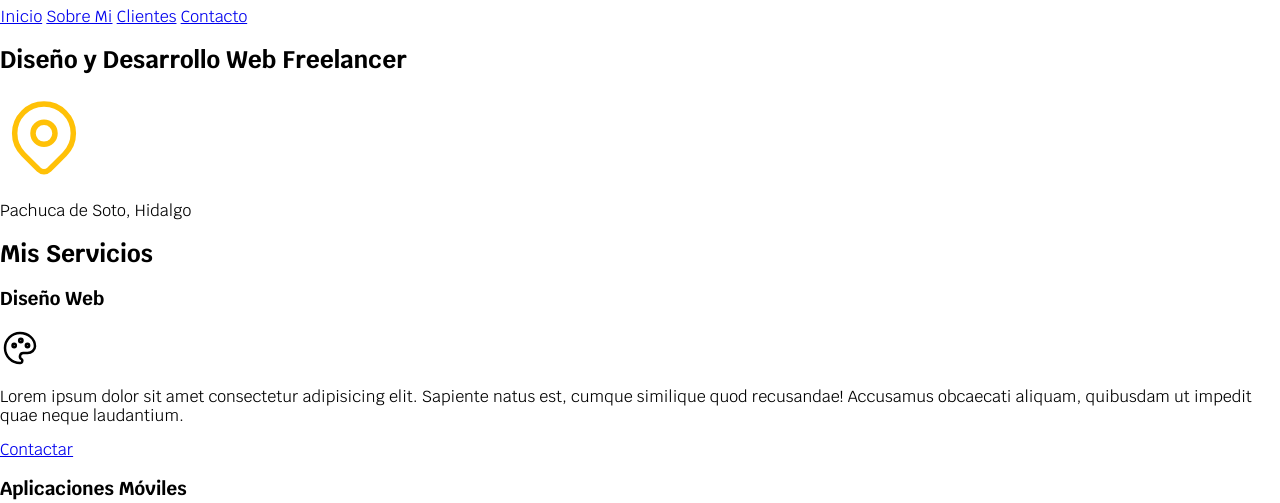
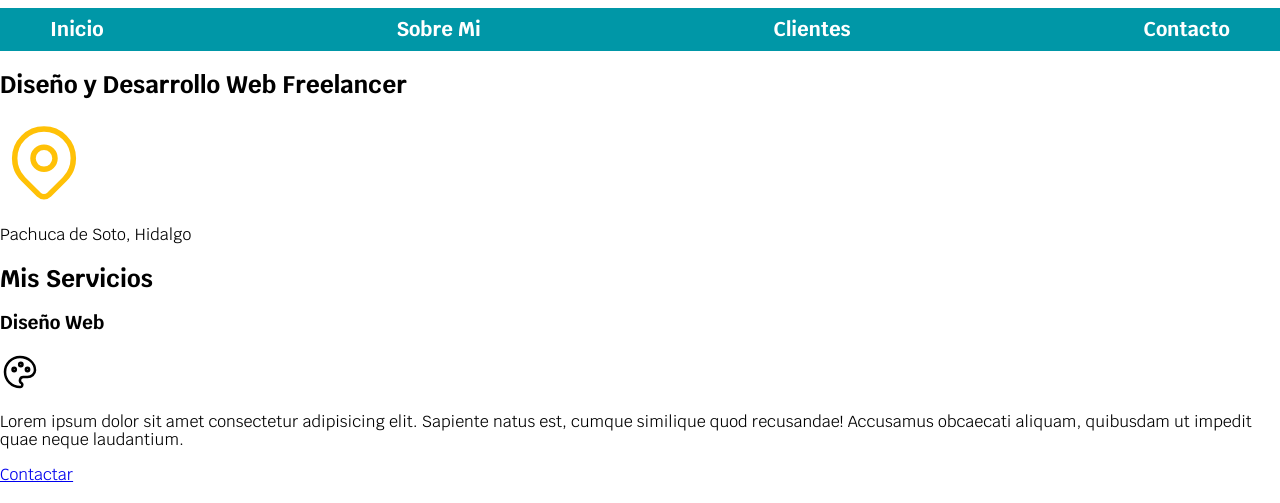
Before and after one commit to IchibannDev/freelancer, a plain HTML site: page index.html in a window 1280 px wide. Shown: the part 87-590 px from the top of the page. Drawn offline with Linux system fonts and the light colour scheme.

Commit message:
index.html: Styles added to nav bar.

```diff
--- a/css/styles.css
+++ b/css/styles.css
@@ -1,3 +1,4 @@
+/* Custom Properties */
 :root {
     --white: #ffffff;
     --black: #000000;
@@ -5,21 +6,40 @@
     --secondary: #0097a7;
     --gray: #757575;
 }
-
 html {
     font-size: 10px; /* 1rem = 10px */
 }
-
 body {
-    font-size: 16px;
+    font-size: 1.6rem;
     font-family: "Krub", sans-serif;
 }
-
 .title {
     text-align: center;
     font-size: 3.8rem;
 }
-
 .title span {
     font-size: 2rem;
 }
+.container {
+    width: 120rem;
+    margin: 0 auto;
+}
+/* Navigations */
+.nav-bg {
+    background-color: var(--secondary);
+}
+.main-navigation {
+    display: flex;
+    justify-content: space-between;
+}
+.main-navigation a {
+    color: var(--white);
+    text-decoration: none;
+    font-size: 2rem;
+    font-weight: bold;
+    padding: 1rem;
+}
+.main-navigation a:hover {
+    color: var(--black);
+    background-color: var(--primary);
+}
--- a/index.html
+++ b/index.html
@@ -4,6 +4,7 @@
         <meta charset="UTF-8" />
         <meta name="viewport" content="width=device-width, initial-scale=1.0" />
         <title>Diseñador Freelancer</title>
+        <!-- Styles -->
         <link rel="preload" href="css/normalize.css" as="style" />
         <link rel="stylesheet" href="css/normalize.css" />
         <link rel="preconnect" href="https://fonts.googleapis.com" />
@@ -16,12 +17,16 @@
         <header>
             <h1 class="title">Abel Beltrán <span>Freelancer</span></h1>
         </header>
-        <nav>
-            <a href="#">Inicio</a>
-            <a href="#">Sobre Mi</a>
-            <a href="#">Clientes</a>
-            <a href="#">Contacto</a>
-        </nav>
+        <!-- Nav bar -->
+        <div class="nav-bg">
+            <nav class="main-navigation container">
+                <a href="#">Inicio</a>
+                <a href="#">Sobre Mi</a>
+                <a href="#">Clientes</a>
+                <a href="#">Contacto</a>
+            </nav>
+        </div>
+        <!--Hero -->
         <section>
             <h2>Diseño y Desarrollo Web Freelancer</h2>
             <svg xmlns="http://www.w3.org/2000/svg" class="icon icon-tabler icon-tabler-map-pin" width="88" height="88" viewBox="0 0 24 24" stroke-width="1.5" stroke="#ffc107" fill="none" stroke-linecap="round" stroke-linejoin="round">
```
